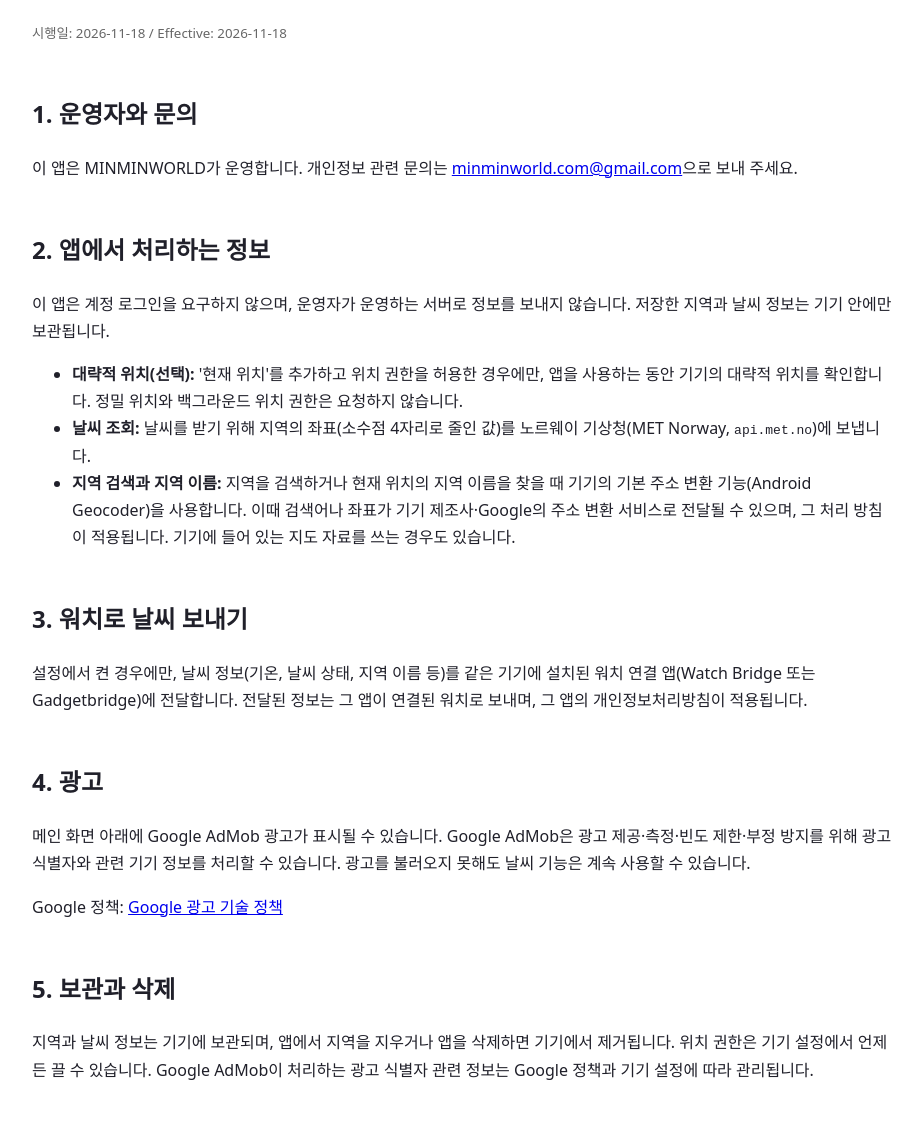
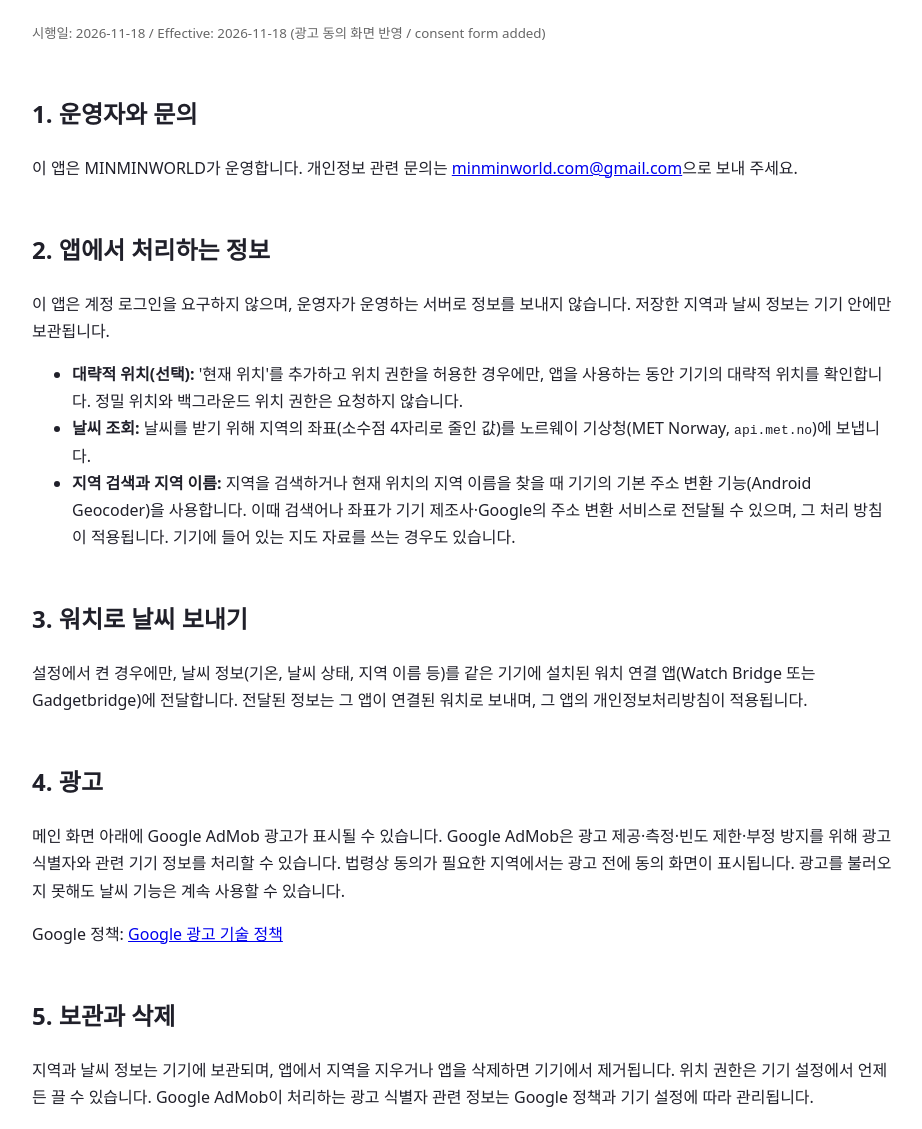
Before and after one commit to minminworld2013-commits/app-legal, a plain HTML site: page watchbridgeweather.html in a window 1280 px wide. Shown: the part 136-1265 px from the top of the page, without its empty margins (178-1100 px from the left). Drawn offline with Linux system fonts and the light colour scheme.

Commit message:
Watch Bridge Weather privacy policy: consent form before ads (app 1.0.6)

```diff
--- a/watchbridgeweather.html
+++ b/watchbridgeweather.html
@@ -7,7 +7,7 @@
 </head>
 <body>
 <h1>개인정보처리방침<br><small>Privacy Policy · Watch Bridge Weather</small></h1>
-<p><small>시행일: 2026-11-18 / Effective: 2026-11-18</small></p>
+<p><small>시행일: 2026-11-18 / Effective: 2026-11-18 (광고 동의 화면 반영 / consent form added)</small></p>
 <h2>1. 운영자와 문의</h2>
 <p>이 앱은 MINMINWORLD가 운영합니다. 개인정보 관련 문의는 <a href="mailto:minminworld.com@gmail.com">minminworld.com@gmail.com</a>으로 보내 주세요.</p>
 <h2>2. 앱에서 처리하는 정보</h2>
@@ -20,7 +20,7 @@
 <h2>3. 워치로 날씨 보내기</h2>
 <p>설정에서 켠 경우에만, 날씨 정보(기온, 날씨 상태, 지역 이름 등)를 같은 기기에 설치된 워치 연결 앱(Watch Bridge 또는 Gadgetbridge)에 전달합니다. 전달된 정보는 그 앱이 연결된 워치로 보내며, 그 앱의 개인정보처리방침이 적용됩니다.</p>
 <h2>4. 광고</h2>
-<p>메인 화면 아래에 Google AdMob 광고가 표시될 수 있습니다. Google AdMob은 광고 제공·측정·빈도 제한·부정 방지를 위해 광고 식별자와 관련 기기 정보를 처리할 수 있습니다. 광고를 불러오지 못해도 날씨 기능은 계속 사용할 수 있습니다.</p>
+<p>메인 화면 아래에 Google AdMob 광고가 표시될 수 있습니다. Google AdMob은 광고 제공·측정·빈도 제한·부정 방지를 위해 광고 식별자와 관련 기기 정보를 처리할 수 있습니다. 법령상 동의가 필요한 지역에서는 광고 전에 동의 화면이 표시됩니다. 광고를 불러오지 못해도 날씨 기능은 계속 사용할 수 있습니다.</p>
 <p>Google 정책: <a href="https://policies.google.com/technologies/ads">Google 광고 기술 정책</a></p>
 <h2>5. 보관과 삭제</h2>
 <p>지역과 날씨 정보는 기기에 보관되며, 앱에서 지역을 지우거나 앱을 삭제하면 기기에서 제거됩니다. 위치 권한은 기기 설정에서 언제든 끌 수 있습니다. Google AdMob이 처리하는 광고 식별자 관련 정보는 Google 정책과 기기 설정에 따라 관리됩니다.</p>
@@ -28,6 +28,6 @@
 <p>이 앱은 오픈소스 앱 Breezy Weather(LGPL-3.0)를 수정한 버전입니다. 날씨 자료는 MET Norway(CC BY 4.0)를 사용합니다.</p>
 <h2>7. 변경</h2>
 <p>앱의 기능이나 관련 법령이 바뀌면 이 페이지를 갱신하고 시행일을 변경합니다.</p>
-<p><small>English summary: Watch Bridge Weather has no account login and sends nothing to servers run by MINMINWORLD. If you add "current location" and allow it, the app uses approximate location while in use (no precise or background location). Coordinates (rounded to 4 decimals) are sent to MET Norway for weather. Location search and place names use the device geocoder (Android Geocoder), which may pass the search text or coordinates to the device maker's or Google's geocoding service, or on-device map data. If you enable it, weather data is passed to a watch companion app on the same device (Watch Bridge or Gadgetbridge). Google AdMob may process advertising identifiers and related device information. Data stays on the device and is removed when you delete a location or the app.</small></p>
+<p><small>English summary: Watch Bridge Weather has no account login and sends nothing to servers run by MINMINWORLD. If you add "current location" and allow it, the app uses approximate location while in use (no precise or background location). Coordinates (rounded to 4 decimals) are sent to MET Norway for weather. Location search and place names use the device geocoder (Android Geocoder), which may pass the search text or coordinates to the device maker's or Google's geocoding service, or on-device map data. If you enable it, weather data is passed to a watch companion app on the same device (Watch Bridge or Gadgetbridge). Google AdMob may process advertising identifiers and related device information; a consent form is shown before ads where required by law. Data stays on the device and is removed when you delete a location or the app.</small></p>
 </body>
 </html>
```
